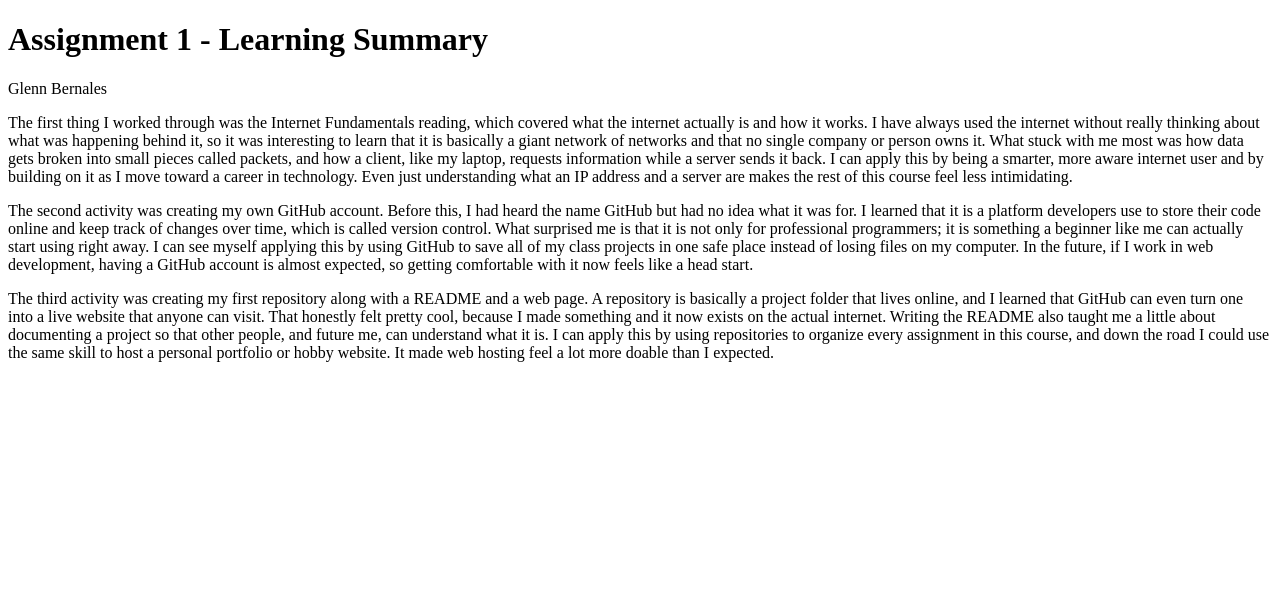
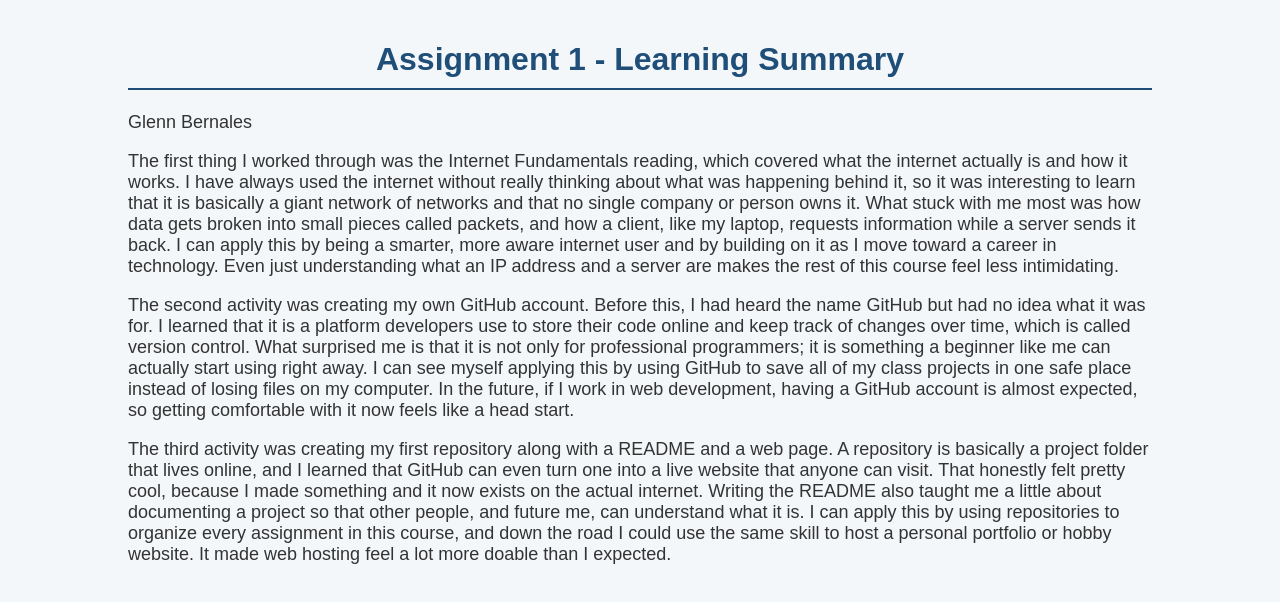
Before and after one commit to bg21627/web110, a plain HTML site: page assignment1.html in a window 1280 px wide. Drawn offline with Linux system fonts and the light colour scheme.

Commit message:
assignment 10

```diff
--- a/assignment1.html
+++ b/assignment1.html
@@ -3,6 +3,7 @@
 <head>
 <meta charset="UTF-8">
 <title>Assignment 1 - Learning Summary</title>
+<link rel="stylesheet" href="style.css">
 </head>
 <body>
 <h1>Assignment 1 - Learning Summary</h1>
--- /dev/null
+++ b/style.css
@@ -0,0 +1,19 @@
+body {
+  background-color: #f4f7fa;
+  font-family: Arial, Helvetica, sans-serif;
+  margin: 0 auto;
+  padding: 20px;
+  width: 80%;
+}
+
+h1 {
+  color: #1f4e79;
+  text-align: center;
+  border-bottom: 2px solid #1f4e79;
+  padding-bottom: 10px;
+}
+
+p {
+  color: #333333;
+  font-size: 18px;
+}
```
Also changed, not shown: assignment10.html (added, +18 -0 lines), assignment2.html (+1 -0 lines), assignment4.html (+1 -0 lines), assignment5.html (+1 -0 lines), assignment6.html (+1 -0 lines), assignment7.html (+1 -0 lines), assignment8.html (+1 -0 lines), assignment9.html (+1 -0 lines), index.html (+2 -0 lines).
